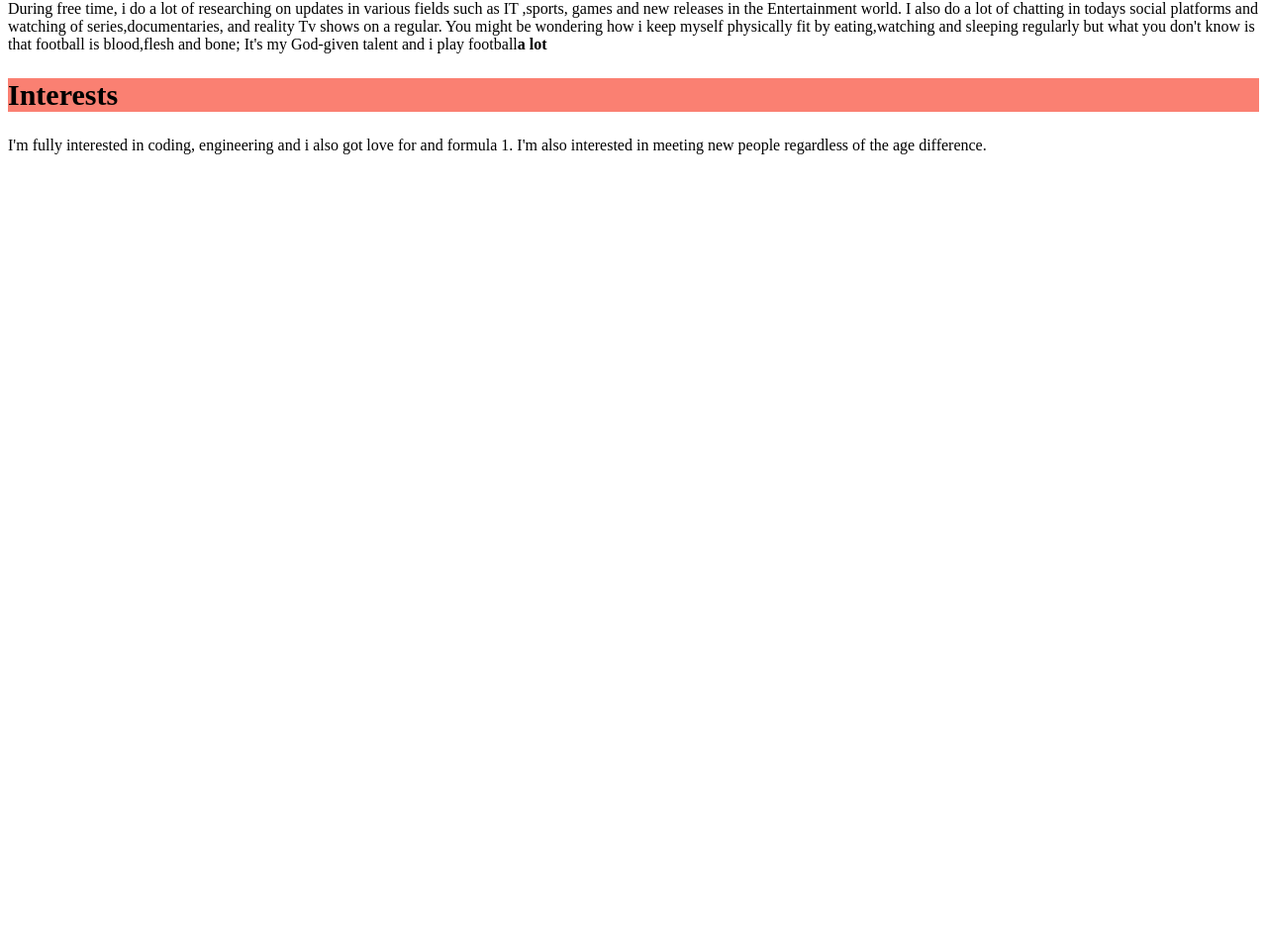
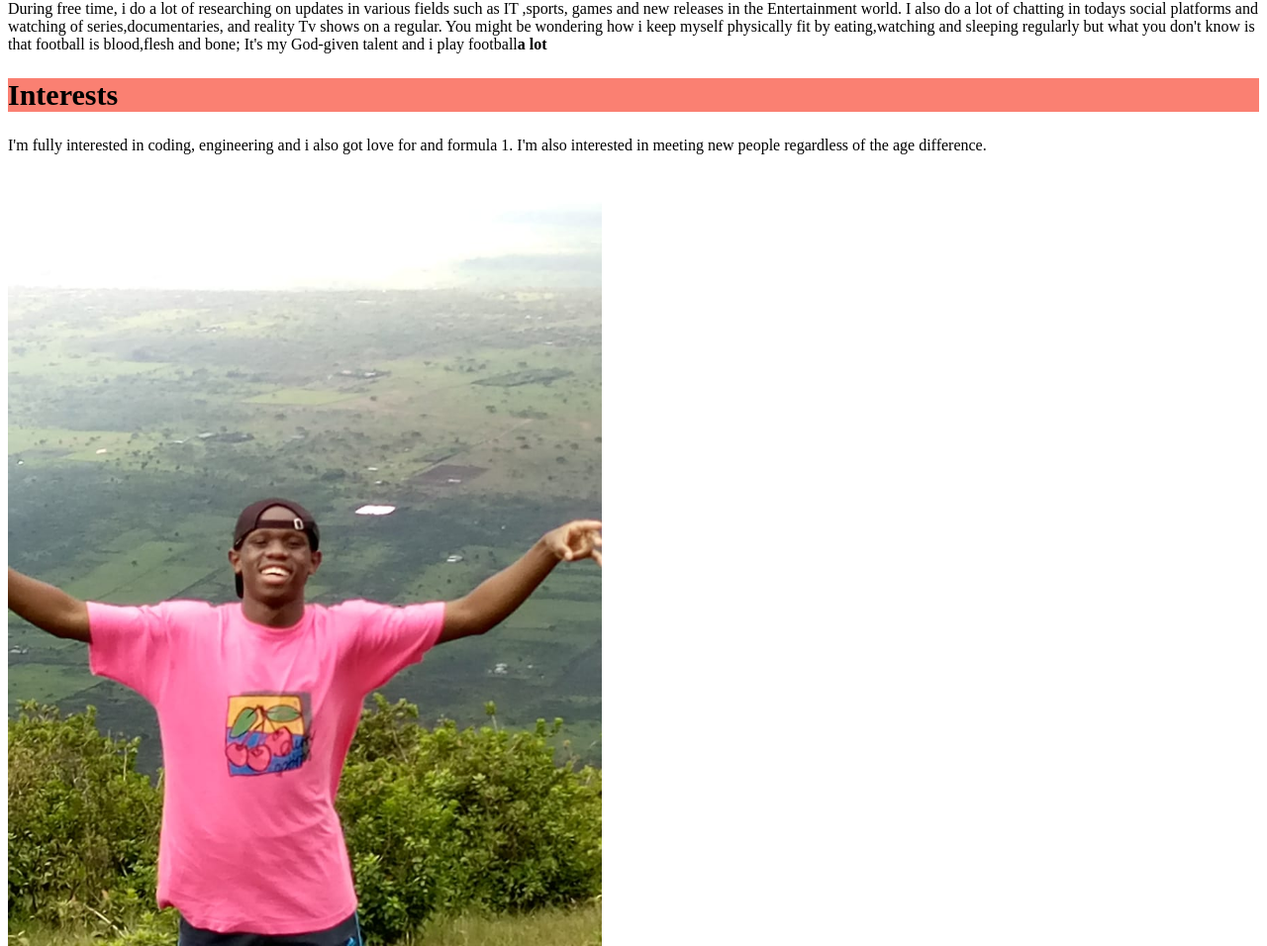
Before and after one commit to Stephenremmi/portfolio-landing-pg, a plain HTML site: page index.html in a window 1280 px wide. Shown: the part 454-1410 px from the top of the page at 99% size. Before the commit the page ends 800 px from the top, so only its background shows below. Drawn offline with Linux system fonts and the light colour scheme.

Commit message:
Add images

```diff
--- a/css/styles.css
+++ b/css/styles.css
@@ -1,4 +1,6 @@
-
+.image{
+  float: left;
+}
 .Background
 {
   background-color:
--- a/index.html
+++ b/index.html
@@ -41,5 +41,9 @@ It's my God-given talent and i play football<strong>a lot</strong>
 <h2 class="Interests">Interests</h2>
 I'm fully interested in coding, engineering and i also got love for and formula 1.
 I'm also interested in meeting new people regardless of the age difference.
+<img class="image"
+src="img/Ngonghillian.jpg"
+alt="A photo of me in Ngonghills"
+width="600">
 </body>
 </html>
```
Also changed, not shown: img/IMG-20200317-WA0005.jpg (added), img/Ngonghillian.jpg (added).
